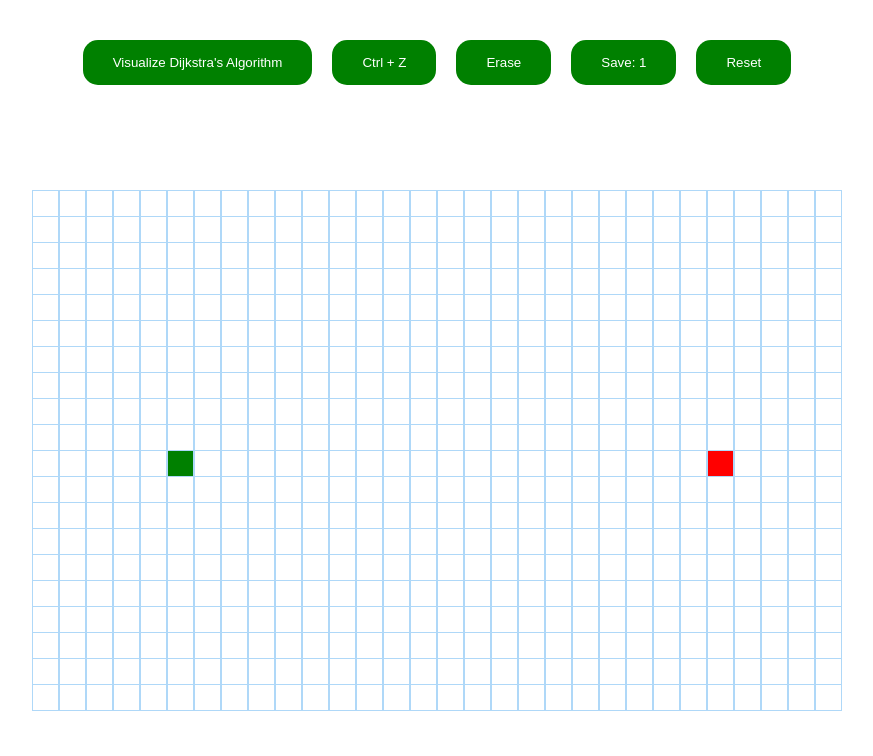
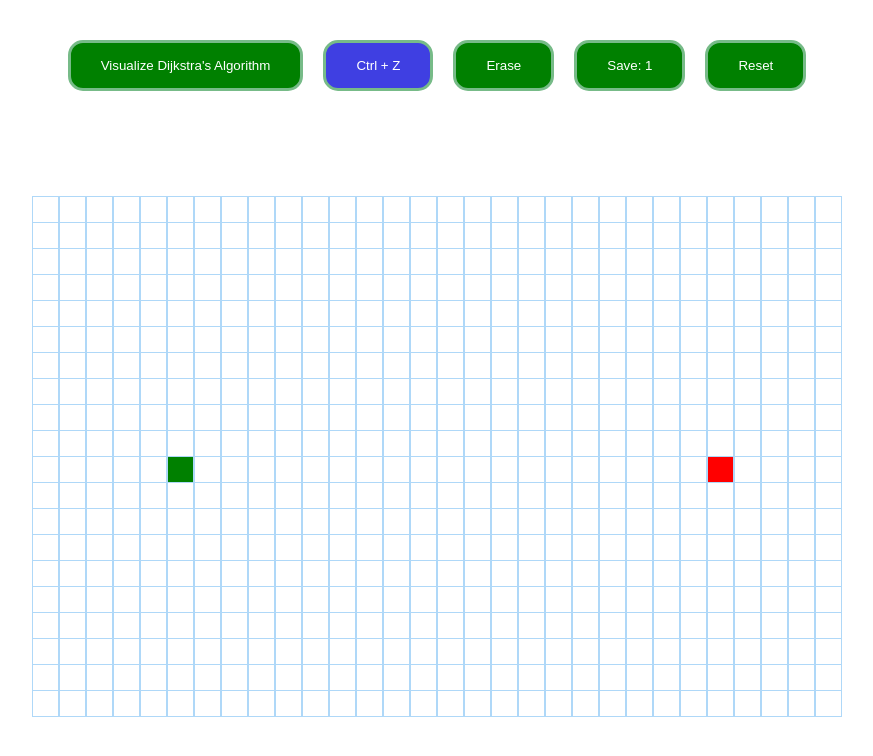
Before and after one commit to kacper-ragankiewicz/algoCode, a React (Create React App) app: page / in a window 1280 px wide. Both pictures are taken after a click on the element 383 px from the left and 463 px from the top of the page. Shown: the top 756 px of the page, without its empty margins (203-1076 px from the left). Built offline with nearby package versions, Linux system fonts and the light colour scheme.

Commit message:
Small changes

```diff
--- a/src/components/Pathfinder/PathfindingVisualizer.css
+++ b/src/components/Pathfinder/PathfindingVisualizer.css
@@ -10,9 +10,14 @@
   color: white;
   cursor: pointer;
   transition: .2s;
+  border: 3px solid rgb(119, 187, 136);
 }
 .button:hover {
   background-color: rgb(84, 131, 14);
+}
+
+.restore {
+  background-color: rgb(63, 63, 226);
 }
 
 .grid {
--- a/src/components/Pathfinder/index.jsx
+++ b/src/components/Pathfinder/index.jsx
@@ -216,7 +216,7 @@ export default class PathfindingVisualizer extends Component {
         <button className='button' onClick={() => this.visualizeDijkstra()}>
           Visualize Dijkstra's Algorithm
         </button>
-        {this.state.isSaved && <button className='button' onClick={() => this.handleRestor(this.state.saveGrid)}>Ctrl + Z</button>}
+        {this.state.isSaved && <button className='button restore' onClick={() => this.handleRestor(this.state.saveGrid)}>Ctrl + Z</button>}
         <button className={` button ${this.state.isErase ? 'red' : ''}`}onClick={() => this.setState({ isErase: !this.state.isErase })}>Erase</button>
         <button className='button' onClick={() => this.handleSaveGrid()}>Save: {this.state.saveNumber.length}</button>
         <button className='button' onClick={() => this.handleRestart()}>Reset</button>
```
